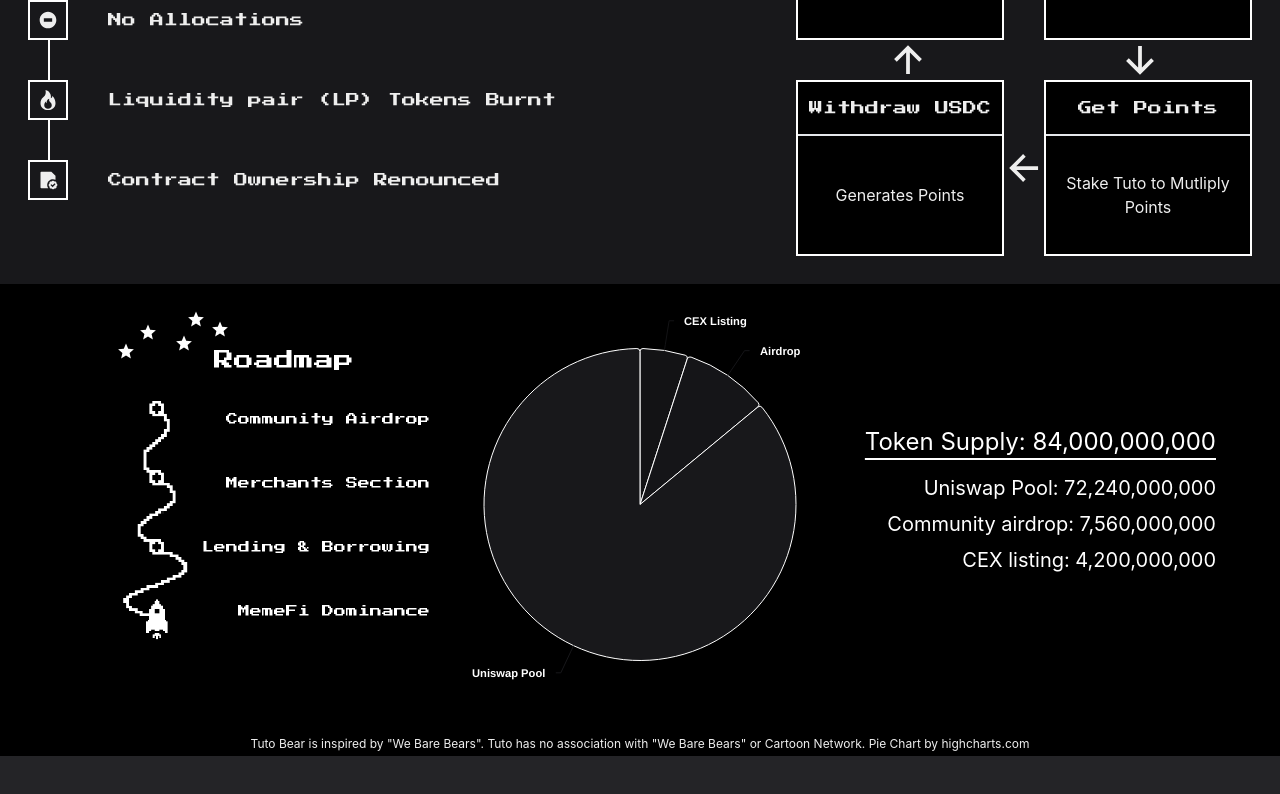
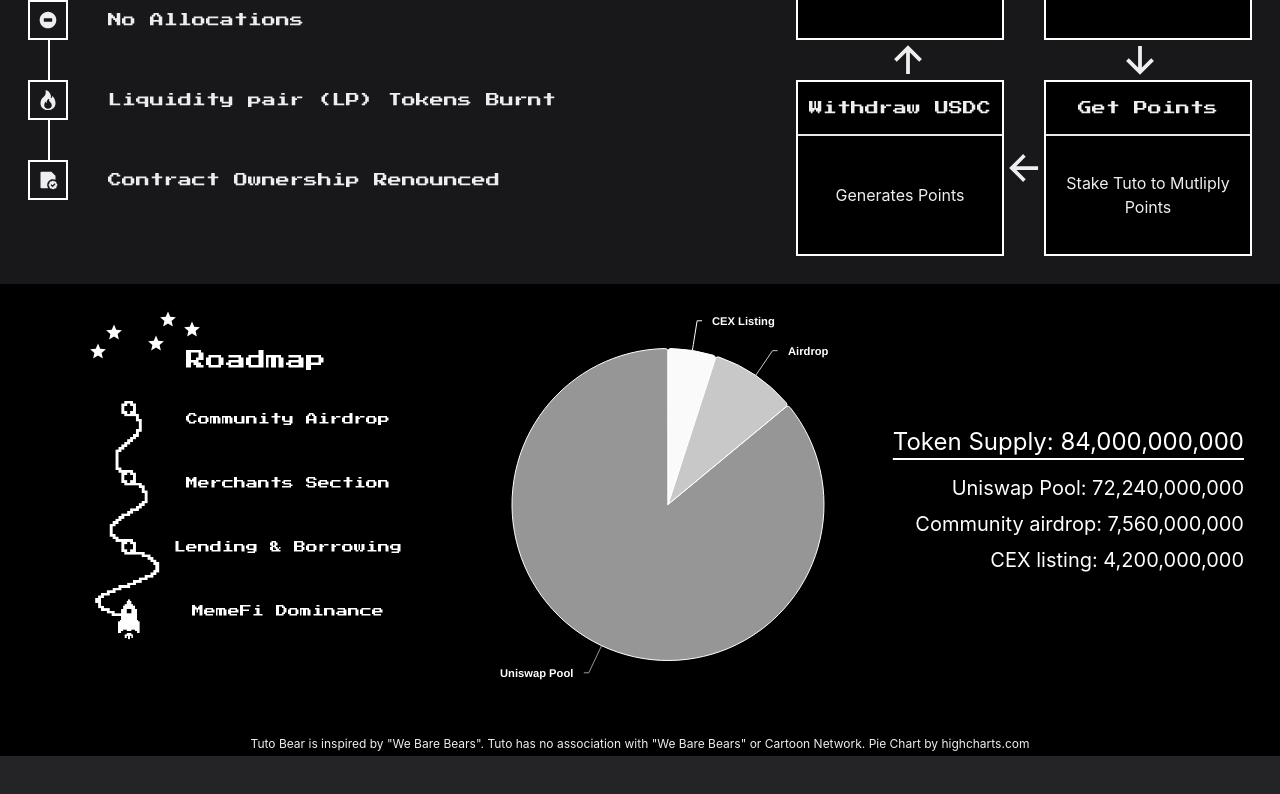
Before and after one commit to bb-face/forkedfinance-front-end, a React (Vite) app: page / in a window 1280 px wide. Shown: the part 834-1628 px from the top of the page. Built offline with nearby package versions, Linux system fonts and the light colour scheme.

Commit message:
piechart colours

```diff
--- a/src/components/PieChart.jsx
+++ b/src/components/PieChart.jsx
@@ -19,9 +19,9 @@
       {
         name: "Tokenomics",
         data: [
-          { name: "CEX Listing", y: 5, color: "rgba(24, 24, 27, 0.8)" },
-          { name: "Airdrop", y: 9, color: "rgba(24, 24, 27, 0.9)" },
-          { name: "Uniswap Pool", y: 86, color: "rgba(24, 24, 27, 1)" },
+          { name: "CEX Listing", y: 5, color: "rgba(250, 250, 250, 1)" },
+          { name: "Airdrop", y: 9, color: "rgba(250, 250, 250, 0.8)" },
+          { name: "Uniswap Pool", y: 86, color: "rgba(250, 250, 250, 0.6)" },
         ],
         // dataLabels: {
         //   enabled: true,
--- a/src/pages/Home.jsx
+++ b/src/pages/Home.jsx
@@ -143,7 +143,7 @@
 
       	<div className="flex flex-row text-xl text-left text-white max-w-7xl mt-4 mb-8 justify-center items-center">
 
-			<div className="flex flex-col justify-center h-96 w-1/3 min-w-96 relative ">
+			<div className="flex flex-col justify-center h-96 w-1/3 min-w-96 relative mr-14 ">
       <img src={rocket} className="absolute h-12 invert" style={{top: "288px", right:"275px"}}/>
 
         <div className="absolute " style={{top: "25px", right:"254px"}}>
@@ -158,7 +158,7 @@
         <div className="absolute " style={{top: "33px", right:"312px"}}>
           <IoMdStar/>
         </div>
-        <div className="absolute " style={{top: "14px", right:"290px"}}>
+        <div className="absolute " style={{top: "14px", right:"296px"}}>
           <IoMdStar/>
         </div>
 
@@ -173,7 +173,7 @@
               </div>
                 <div className="flex items-start" >
                   <div className="absolute press-start-2p-regular text-xs " style={{top: "103px", right:"18px"}}>
-                    <div className="flex flex-col items-end gap-y-12 ">
+                    <div className="flex flex-col items-center gap-y-12 ">
                       <p className="ml-2"> Community Airdrop </p>
                       <p className="ml-2"> Merchants Section </p>
                       <p className="ml-2"> Lending & Borrowing </p>
```
